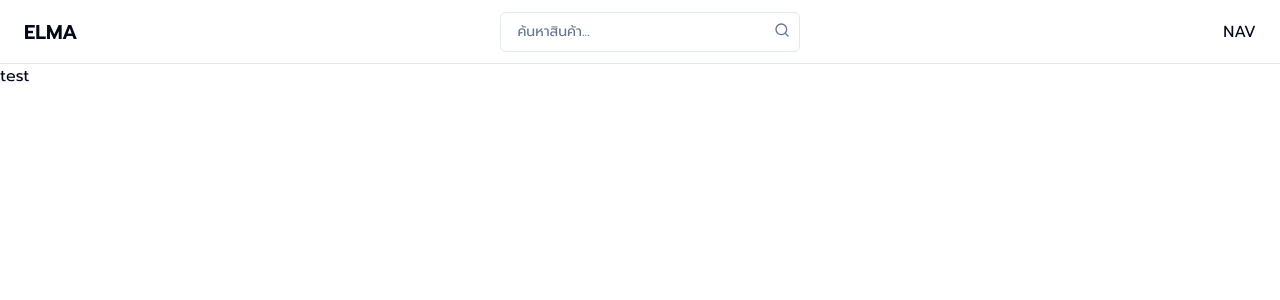
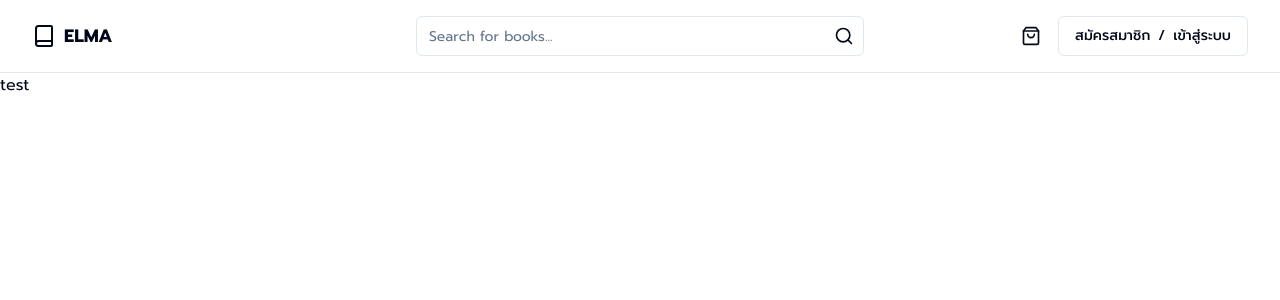
Before and after one commit to staciax/elma, a Next.js app in the folder frontend/: page / in a window 1280 px wide. Shown: the top 300 px of the page. Built offline with nearby package versions, Linux system fonts and the light colour scheme.

Commit message:
refactor header

```diff
--- a/frontend/components/header.tsx
+++ b/frontend/components/header.tsx
@@ -1,33 +1,99 @@
+'use client';
+
+import { Button } from '@/components/ui/button';
 import { Input } from '@/components/ui/input';
-import { Search } from 'lucide-react';
+import { Book, Search, ShoppingBag, ShoppingCart, User } from 'lucide-react';
 import Link from 'next/link';
+import { useEffect, useRef, useState } from 'react';
 
-function Header() {
+// TODO: add my book to navbar
+
+export default function Header() {
+	const [showMobileSearch, setShowMobileSearch] = useState(false);
+	const mobileSearchRef = useRef<HTMLInputElement>(null);
+
+	const toggleMobileSearch = () => {
+		setShowMobileSearch((prev) => !prev);
+	};
+
+	useEffect(() => {
+		if (showMobileSearch && mobileSearchRef.current) {
+			mobileSearchRef.current.focus();
+		}
+	}, [showMobileSearch]);
+
+	const handleMobileSearchBlur = (e: React.FocusEvent) => {
+		if (!e.currentTarget.contains(e.relatedTarget as Node)) {
+			setShowMobileSearch(false);
+		}
+	};
+
 	return (
-		<header className="sticky top-0 flex h-16 items-center gap-4 border-b bg-background px-4 md:px-6">
-			<div>
-				<Link href="/">
-					<span className="font-semibold text-xl">ELMA</span>
-				</Link>
+		<header className="w-full border-b bg-background px-4 py-4 sm:px-6 lg:px-8">
+			<div className="flex items-center justify-between">
+				{/* Logo */}
+				<div className="w-[20%]">
+					<Link href="/" className="flex items-center space-x-2">
+						<Book className="h-6 w-6" />
+						<span className="font-bold text-lg">ELMA</span>
+					</Link>
+				</div>
+
+				{/* Desktop Search Bar */}
+				<div className="mx-4 hidden flex-1 justify-center sm:flex">
+					<form className="relative w-full max-w-md">
+						<Input type="search" placeholder="Search for books..." className="w-full pr-10" />
+						<Button type="submit" variant="ghost" size="icon" className="absolute top-0 right-0 h-full">
+							<Search className="h-5 w-5" />
+							<span className="sr-only">Search</span>
+						</Button>
+					</form>
+				</div>
+
+				{/* Shopping Bag, Search Icon, and Register/Login */}
+				<div className="flex w-[20%] items-center justify-end space-x-4">
+					<Button variant="ghost" size="icon" className="sm:hidden" onClick={toggleMobileSearch}>
+						<Search className="h-5 w-5" />
+						<span className="sr-only">Search</span>
+					</Button>
+
+					<Button variant="ghost" size="icon">
+						<Link href="/">
+							<ShoppingBag className="h-5 w-5 transition-colors hover:text-[#5AB772]" />
+						</Link>
+						<span className="sr-only">Shopping Bag</span>
+					</Button>
+
+					{/* TODO: after auth show button for bookshelf or profile or something */}
+					<Button variant="outline" className="hidden items-center space-x-2 sm:flex">
+						{/* <User className="h-5 w-5" /> */}
+						<Link href="/register">
+							<span className="text-sm transition-colors hover:text-[#5AB772]">สมัครสมาชิก</span>
+						</Link>
+						<span className="text-sm">/</span>
+						<Link href="/login">
+							<span className="text-sm transition-colors hover:text-[#5AB772]">เข้าสู่ระบบ</span>
+						</Link>
+					</Button>
+					<Button variant="outline" size="icon" className="sm:hidden">
+						<User className="h-5 w-5" />
+						<span className="sr-only">สมัครสมาชิก / เข้าสู่ระบบ</span>
+					</Button>
+				</div>
 			</div>
-			<div className="flex w-full items-center gap-4 md:mx-auto md:gap-2 lg:gap-4">
-				<form className="mx-auto flex-1 sm:flex-initial">
-					<div className="relative">
-						<button type="submit" className="absolute top-2.5 right-2.5">
-							<Search className="h-4 w-4 text-muted-foreground" />
-						</button>
-						<Input
-							name="q"
-							type="text"
-							placeholder="ค้นหาสินค้า..."
-							className="pl-4 sm:w-[300px] md:w-[200px] lg:w-[300px]"
-						/>
-					</div>
-				</form>
-			</div>
-			<nav>NAV</nav>
+
+			{/* Mobile Search Bar */}
+			{showMobileSearch && (
+				<div className="mt-4 sm:hidden">
+					<form className="relative" onBlur={handleMobileSearchBlur}>
+						<Input ref={mobileSearchRef} type="search" placeholder="Search for books..." className="w-full pr-10" />
+						<Button type="submit" variant="ghost" size="icon" className="absolute top-0 right-0 h-full">
+							<Search className="h-5 w-5" />
+							<span className="sr-only">Search</span>
+						</Button>
+					</form>
+				</div>
+			)}
 		</header>
 	);
 }
-
-export default Header;
```
